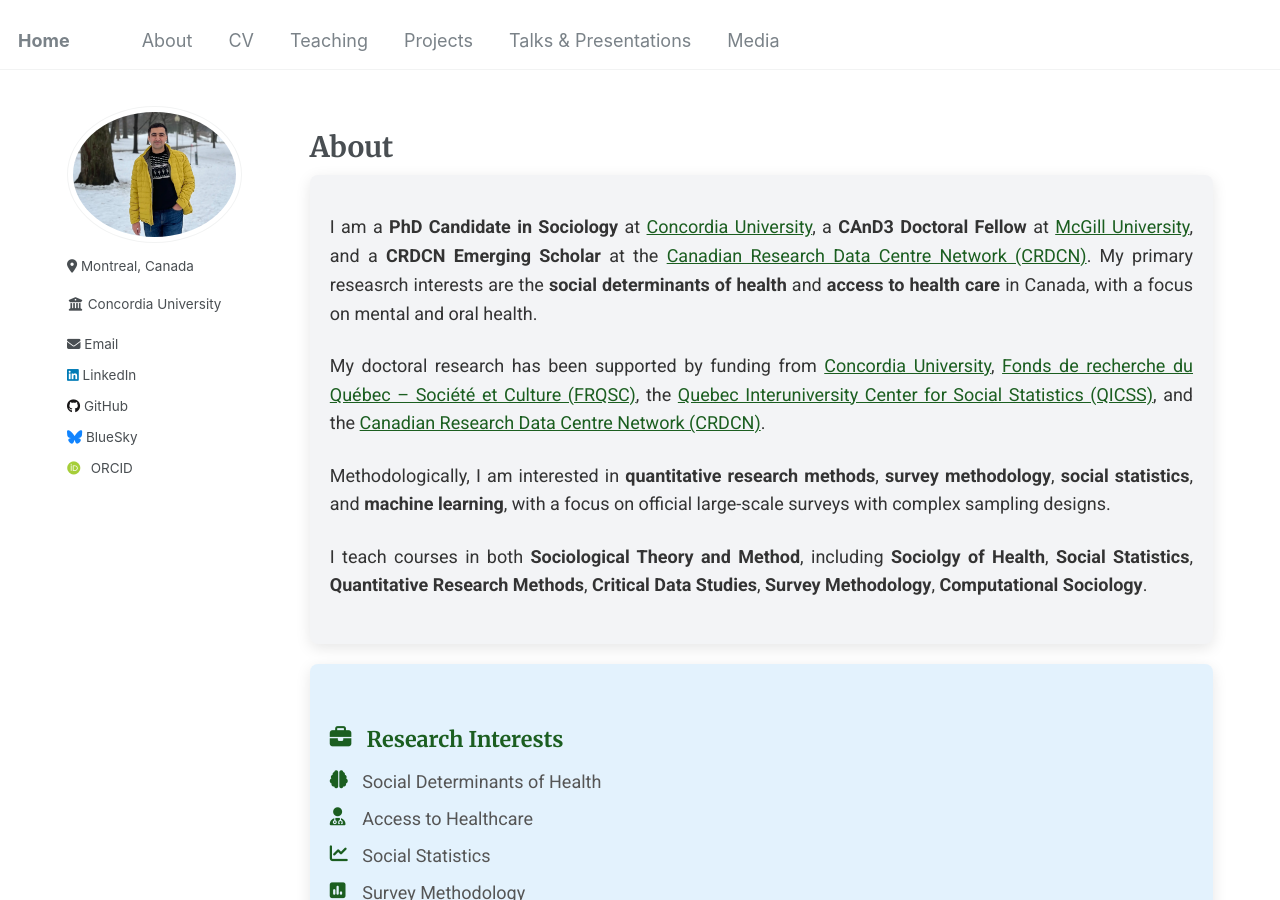
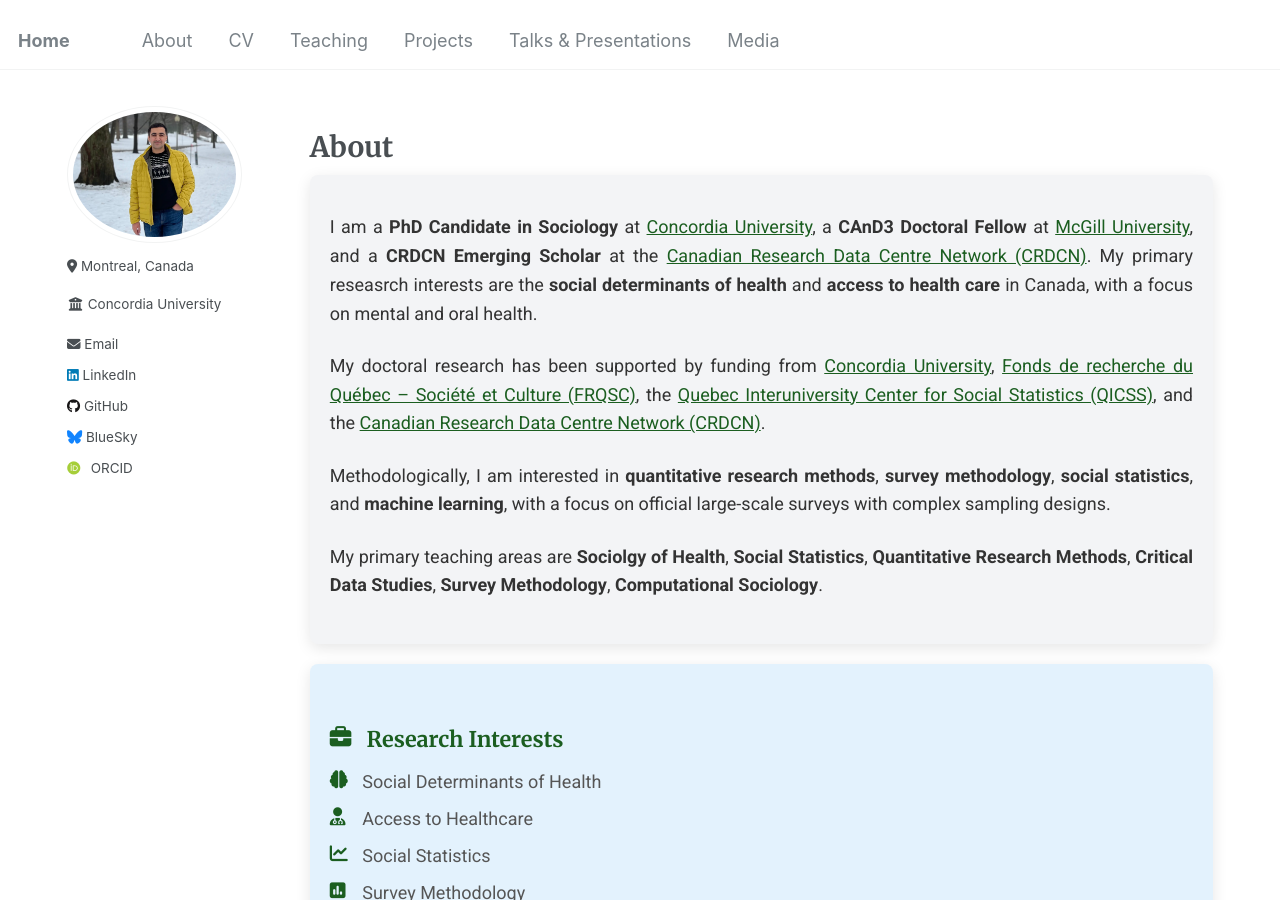
Before and after one commit to Mohsnmonji/mohsnmonji.github.io, a Jekyll site: the page built from about-me.md, in a window 1280 px wide and 900 px high. Built offline with Jekyll 4.4.1, drawn with Linux system fonts in a browser that asks for light colours; some web fonts are replaced.

Commit message:
Update about-me.md

```diff
--- a/about-me.md
+++ b/about-me.md
@@ -109,7 +109,7 @@ author_profile: true
     <strong>social statistics</strong>, and <strong>machine learning</strong>, with a focus on official large-scale surveys with complex sampling designs.
   </p>
  <p>
-    I teach courses in both <strong>Sociological Theory and Method</strong>, including  <strong>Sociolgy of Health</strong>,
+    My primary teaching areas are <strong>Sociolgy of Health</strong>,
     <strong>Social Statistics</strong>, <strong>Quantitative Research Methods</strong>, <strong>Critical Data Studies</strong>,
     <strong>Survey Methodology</strong>, <strong>Computational Sociology</strong>.
 </p>
```
